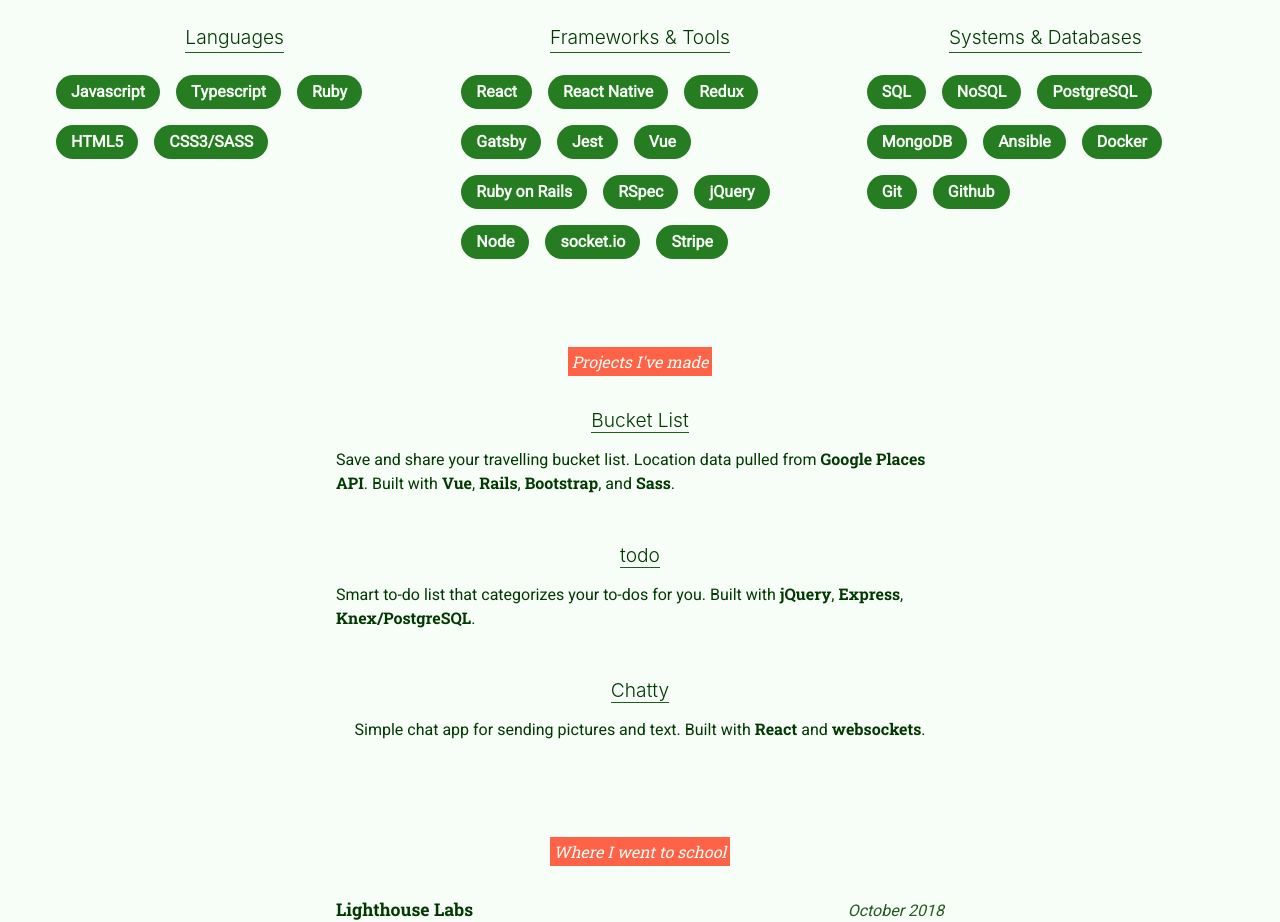
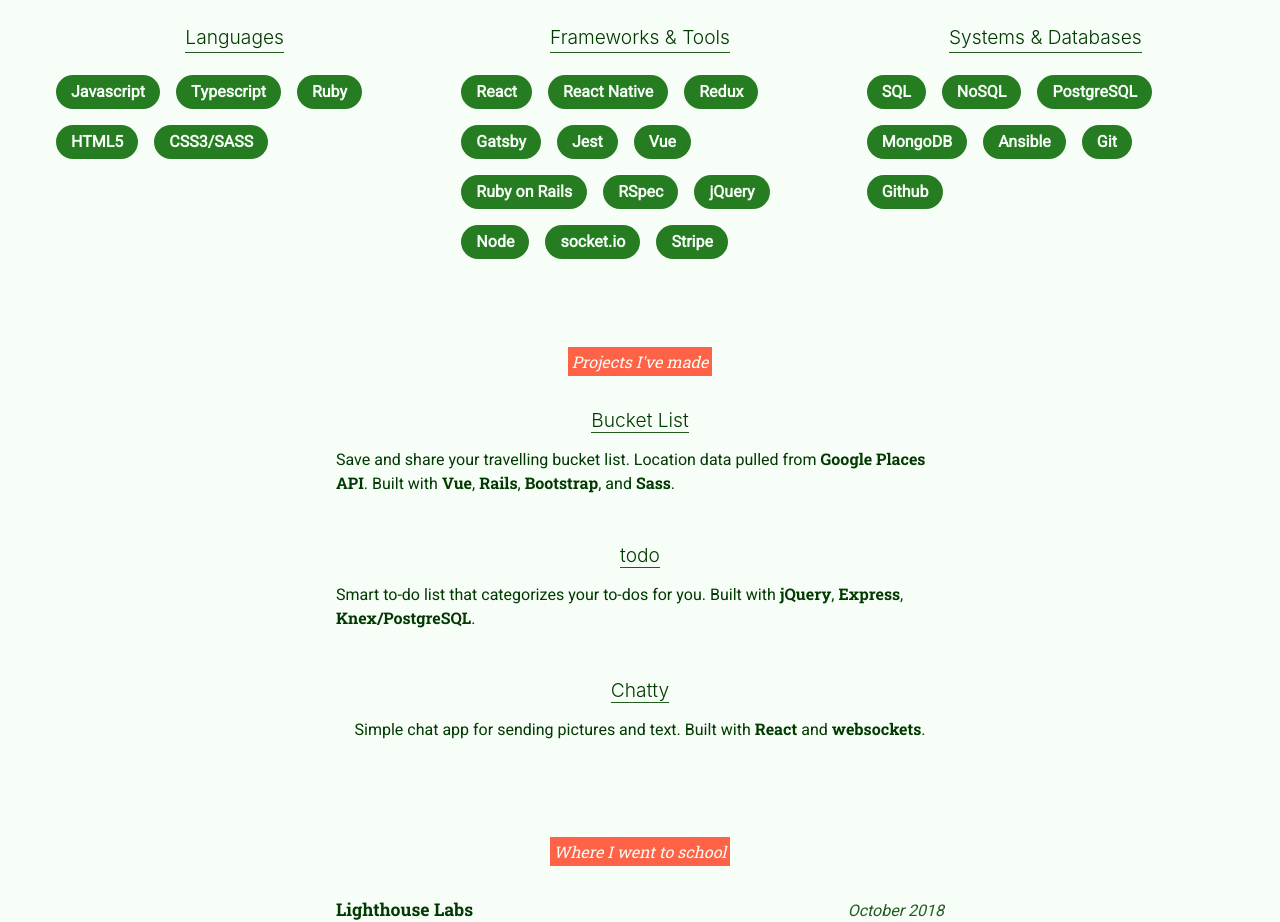
Before and after one commit to geoffmphillips/portfolio, a React (Create React App) app: page / in a window 1280 px wide. Shown: the part 2540-3462 px from the top of the page. Built offline with nearby package versions, Linux system fonts and the light colour scheme.

Commit message:
Remove skill

```diff
--- a/src/components/Skills.tsx
+++ b/src/components/Skills.tsx
@@ -16,7 +16,7 @@
 	},
 	{
 		name: "Systems & Databases",
-		tools: [ "SQL", "NoSQL", "PostgreSQL", "MongoDB", "Ansible", "Docker", "Git", "Github" ]
+		tools: [ "SQL", "NoSQL", "PostgreSQL", "MongoDB", "Ansible", "Git", "Github" ]
 	}
 ]
 
```
